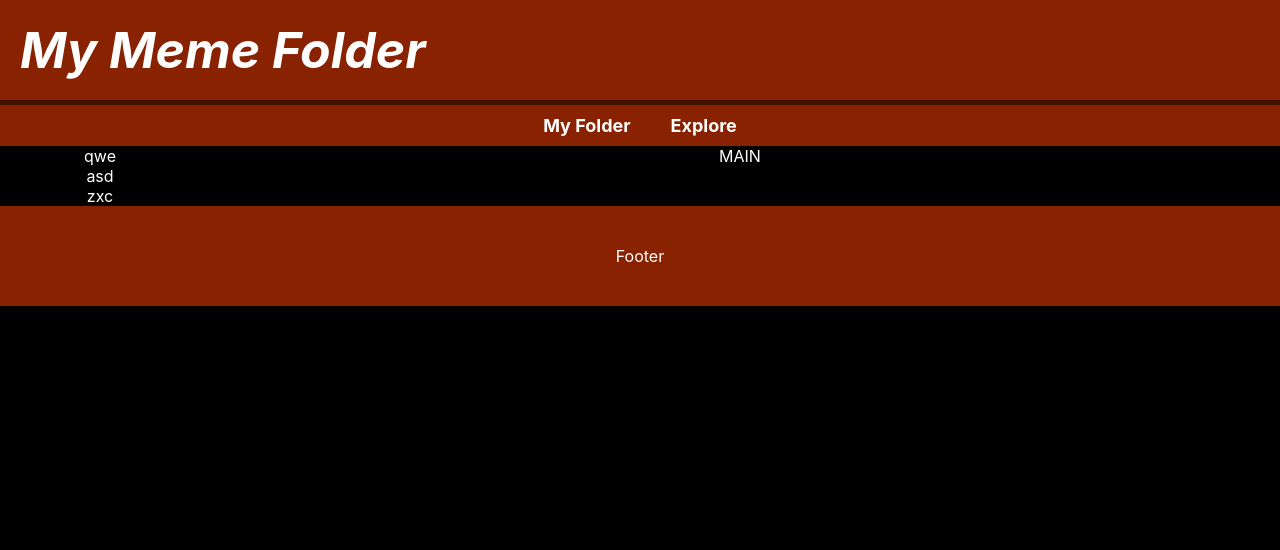
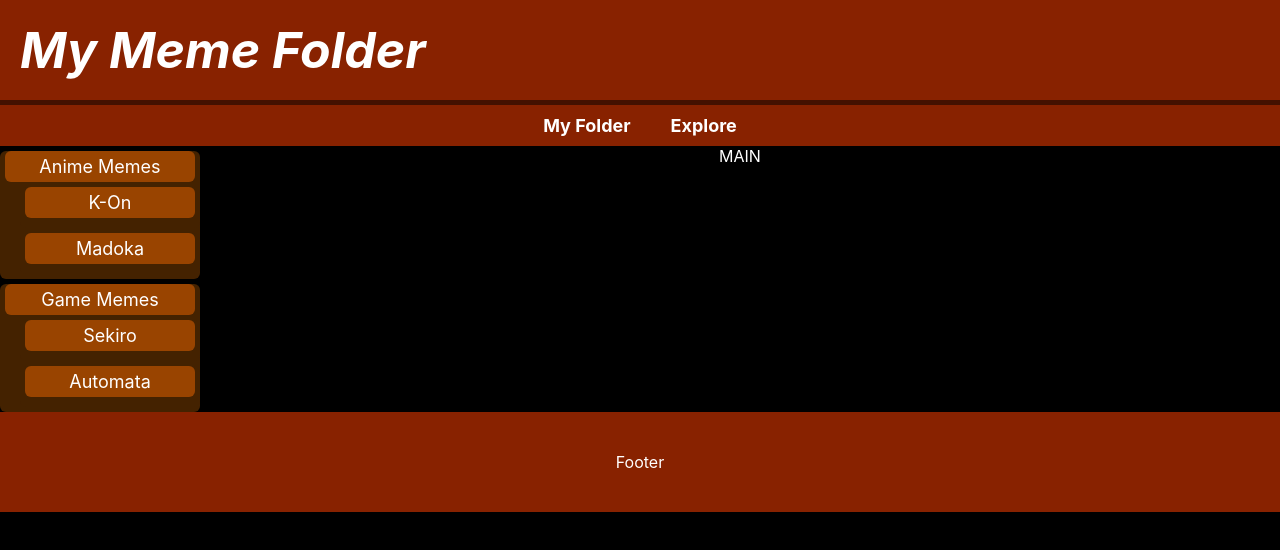
Before and after one commit to Zulkir/my-meme-folder, a React (Create React App) app in the folder Source/FrontEndReact/my-meme-folder-web/: page / in a window 1280 px wide. Shown: the top 550 px of the page. Built offline with nearby package versions, Linux system fonts and the light colour scheme.

Commit message:
Collapsing and expanding the folders menu

```diff
--- a/Source/FrontEndReact/my-meme-folder-web/src/App.js
+++ b/Source/FrontEndReact/my-meme-folder-web/src/App.js
@@ -1,8 +1,14 @@
 import React from 'react';
 import logo from './logo.svg';
 import './App.css';
+import DummyDataProvider from "./remote/DummyDataProvider";
+import Folder from "./components/fodler/Folder";
 
-function App() {
+class App extends React.Component {
+    render() {
+        const dataProvider = new DummyDataProvider();
+        const data = dataProvider.generateAllUserData()['1'];
+        console.log(data);
         return (
             <div className="App">
                 <header style={headerStyle}>
@@ -12,10 +18,11 @@ function App() {
                     <span style={menuItemStyle}>My Folder</span>
                     <span style={menuItemStyle}>Explore</span>
                 </nav>
-        <aside style={treeViewStyle}>
-          <div>qwe</div>
-          <div>asd</div>
-          <div>zxc</div>
+                <aside style={treeViewStyle}>{
+                    data.folders.map(folder => (
+                        <Folder folder={folder} />
+                    ))
+                }
                 </aside>
                 <main style={mainStyle}>
                     MAIN
@@ -25,6 +32,8 @@ function App() {
                 </footer>
             </div>
         );
+    }
+
 }
 
 const headerStyle = {
--- /dev/null
+++ b/Source/FrontEndReact/my-meme-folder-web/src/components/fodler/Folder.css
@@ -0,0 +1,23 @@
+.folder-wrapper {
+    background-color: #442200;
+
+    border-radius: 6px;
+
+    /*padding: 5px 5px 0px 5px;*/
+}
+
+.folder-header {
+    background-color: #994400;
+
+    border-radius: 6px;
+
+    margin: 5px;
+    padding: 5px;
+
+    font-size: 18px;
+}
+
+.folder-children-container{
+    padding-left: 20px;
+    padding-bottom: 5px;
+}
--- /dev/null
+++ b/Source/FrontEndReact/my-meme-folder-web/src/components/fodler/Folder.js
@@ -0,0 +1,33 @@
+import React from "react";
+import "./Folder.css";
+
+export default class Folder extends React.Component {
+    constructor(props) {
+        super(props);
+        this.state = {collapsed: false}
+    }
+
+    render() {
+        return (
+            <div className="folder-wrapper">
+                <div
+                    className="folder-header"
+                    onClick={e => this.setState({
+                        ...this.state,
+                        collapsed: !this.state.collapsed
+                    })}
+                >
+                    {this.props.folder.name}
+                </div>
+                <div
+                    className="folder-children-container"
+                    style={{display: this.state.collapsed ? 'none' : 'block'}}
+                >{
+                    this.props.folder.children.map(child => (
+                        <Folder folder={child} />
+                    ))}
+                </div>
+            </div>
+        );
+    }
+}
--- /dev/null
+++ b/Source/FrontEndReact/my-meme-folder-web/src/remote/DummyDataProvider.js
@@ -0,0 +1,60 @@
+export default class DummyDataProvider{
+    constructor() {
+        this.allUserData = this.generateAllUserData();
+    }
+
+    getMyFolderPageData(userId) {
+        return this.allUserData[userId];
+    }
+
+    generateAllUserData() {
+        return {
+            '1': {
+                id: '1',
+                name: 'Yuuza',
+                folders: this.generateYuuzaFolders()
+            }
+        };
+    }
+
+    generateYuuzaFolders() {
+        const folders = [
+            {
+                name: 'Anime Memes',
+                children: [
+                    {
+                        name: 'K-On',
+                        children: []
+                    },
+                    {
+                        name: 'Madoka',
+                        children: []
+                    }
+                ]
+            },
+            {
+                name: 'Game Memes',
+                children: [
+                    {
+                        name: 'Sekiro',
+                        children: []
+                    },
+                    {
+                        name: 'Automata',
+                        children: []
+                    }
+                ]
+            }
+        ];
+
+        function generateIds(nodes) {
+            for (let i = 0; i < nodes.length; i++) {
+                nodes[i].id = i;
+            }
+        }
+
+        generateIds(folders);
+
+        return folders;
+    }
+}
```
Also changed, not shown: Source/FrontEndReact/my-meme-folder-web/src/App.css (line endings or trailing spaces), 1 other file (tests, documents, lock files or other folders). Lines whose indentation alone changed are shown as unchanged.
